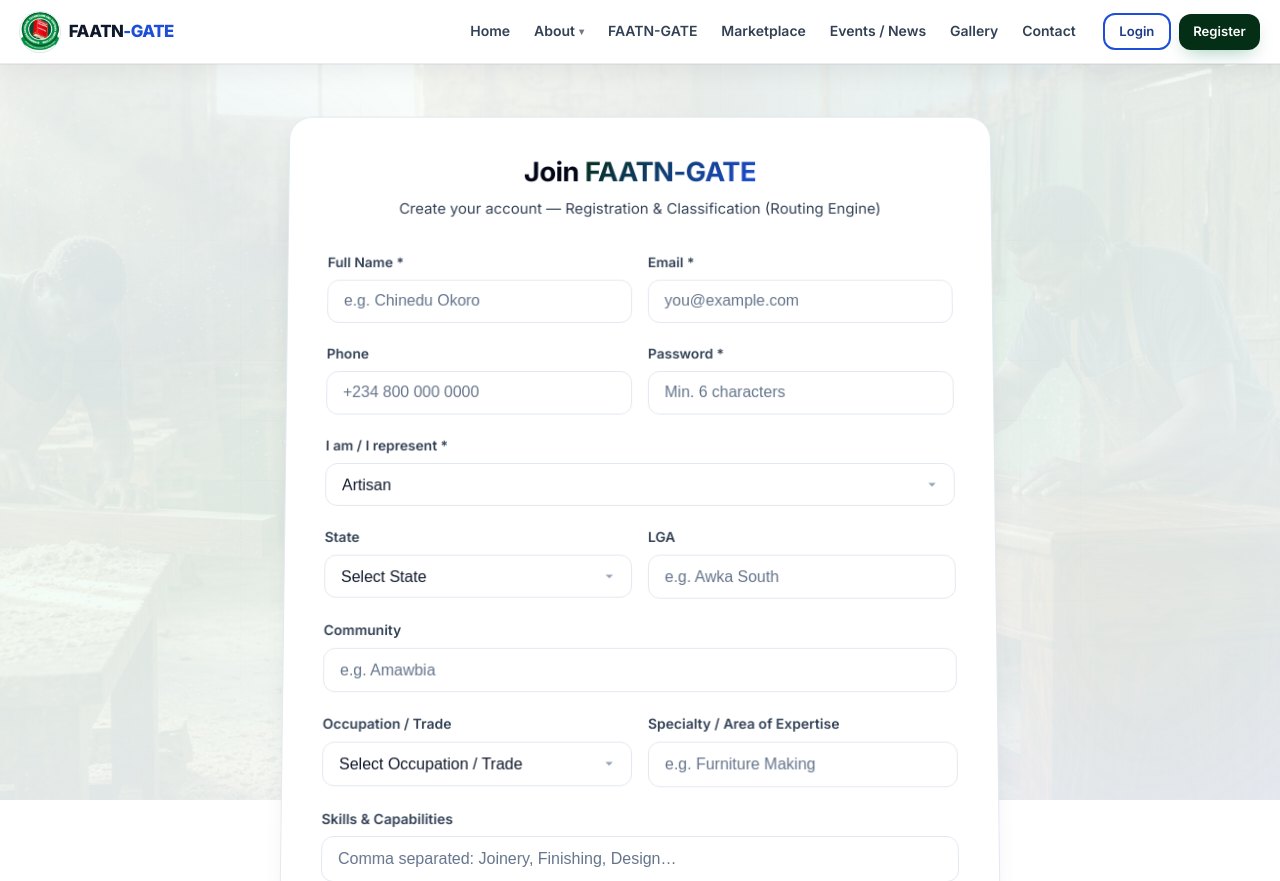
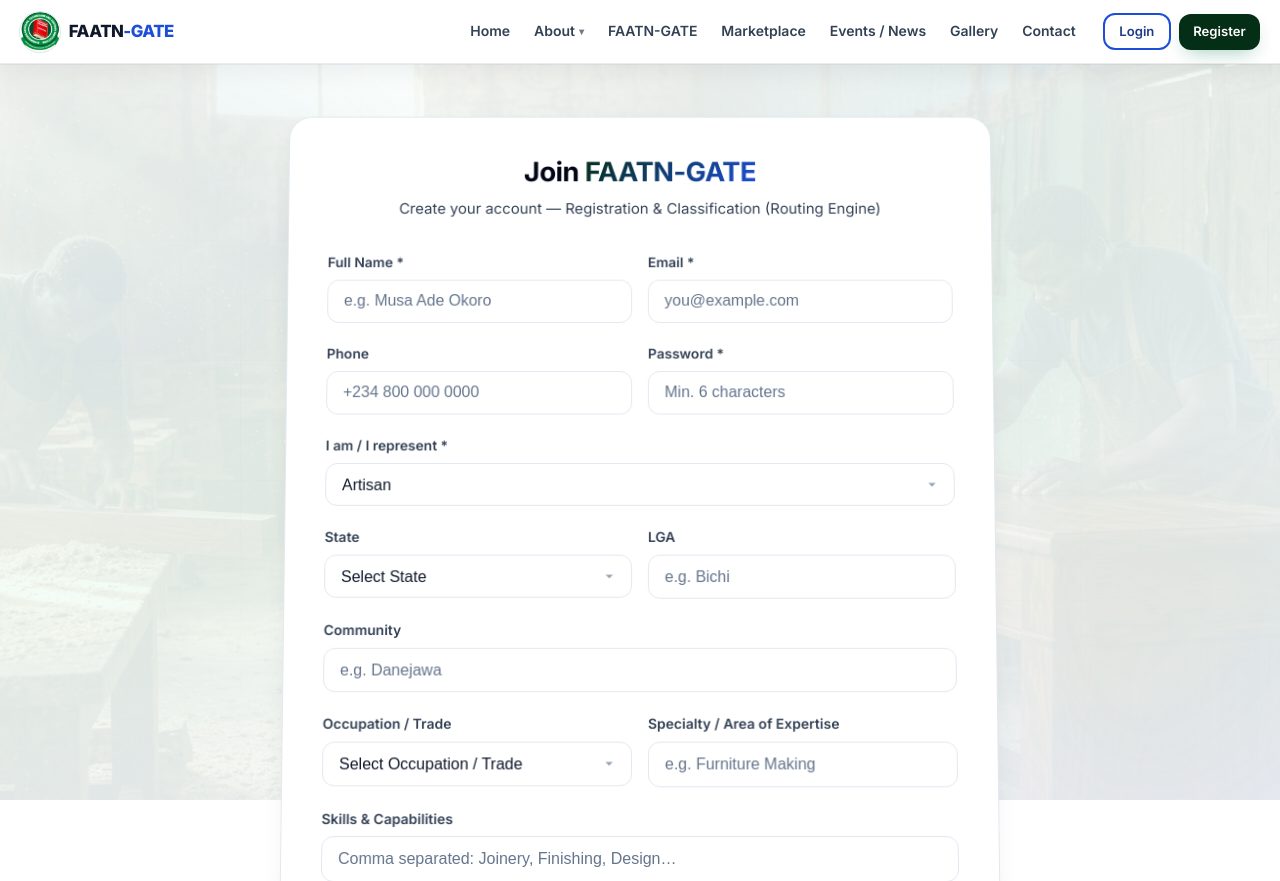
Before and after one commit to charity-coder/FAATN, a Flask app: page /register in a window 1280 px wide. Shown: the top 881 px of the page. Run offline with Flask 3, Linux system fonts and the light colour scheme.

Commit message:
Initial upload

```diff
--- a/templates/index.html
+++ b/templates/index.html
@@ -437,7 +437,7 @@
     <div class="cta-panel">
       <p class="section-kicker">Next step</p>
       <h2>Ready to join the GATE?</h2>
-      <p class="cta-lead">
+      <p class="cta-lead" style="color: #ffffff;">
         Whether you are an <strong>artisan looking for work</strong>, a <strong>technician seeking certification</strong>,
         or an <strong>industry partner needing talent</strong> — start here.
       </p>
@@ -472,7 +472,6 @@
       <a href="{{ url_for('contact') }}" class="btn btn-outline">Contact Head Office</a>
     </div>
   </div>
-</section>
 
 <section class="section section-innovation" id="innovation">
   <div class="container">
--- a/templates/register.html
+++ b/templates/register.html
@@ -13,7 +13,7 @@
       <div class="form-row">
         <div class="form-group">
           <label for="full_name">Full Name *</label>
-          <input type="text" id="full_name" name="full_name" class="form-control" required placeholder="e.g. Chinedu Okoro">
+          <input type="text" id="full_name" name="full_name" class="form-control" required placeholder="e.g. Musa Ade Okoro">
         </div>
         <div class="form-group">
           <label for="email">Email *</label>
@@ -61,13 +61,13 @@
         </div>
         <div class="form-group">
           <label for="location_lga">LGA</label>
-          <input type="text" id="location_lga" name="location_lga" class="form-control" placeholder="e.g. Awka South">
+          <input type="text" id="location_lga" name="location_lga" class="form-control" placeholder="e.g. Bichi">
         </div>
       </div>
 
       <div class="form-group">
         <label for="location_community">Community</label>
-        <input type="text" id="location_community" name="location_community" class="form-control" placeholder="e.g. Amawbia">
+        <input type="text" id="location_community" name="location_community" class="form-control" placeholder="e.g. Danejawa">
       </div>
 
       <!-- Occupation Dropdown Fix -->
```
